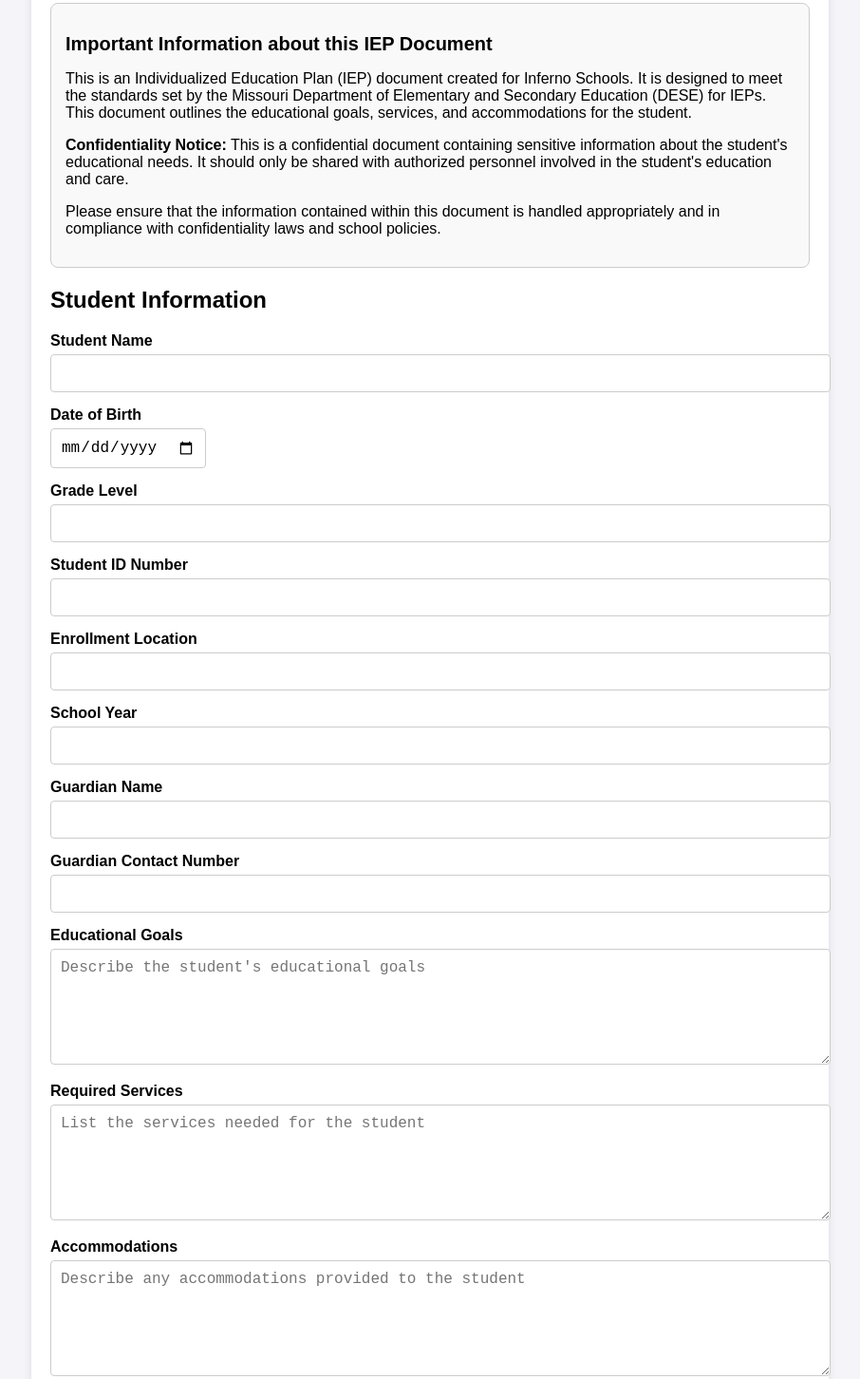
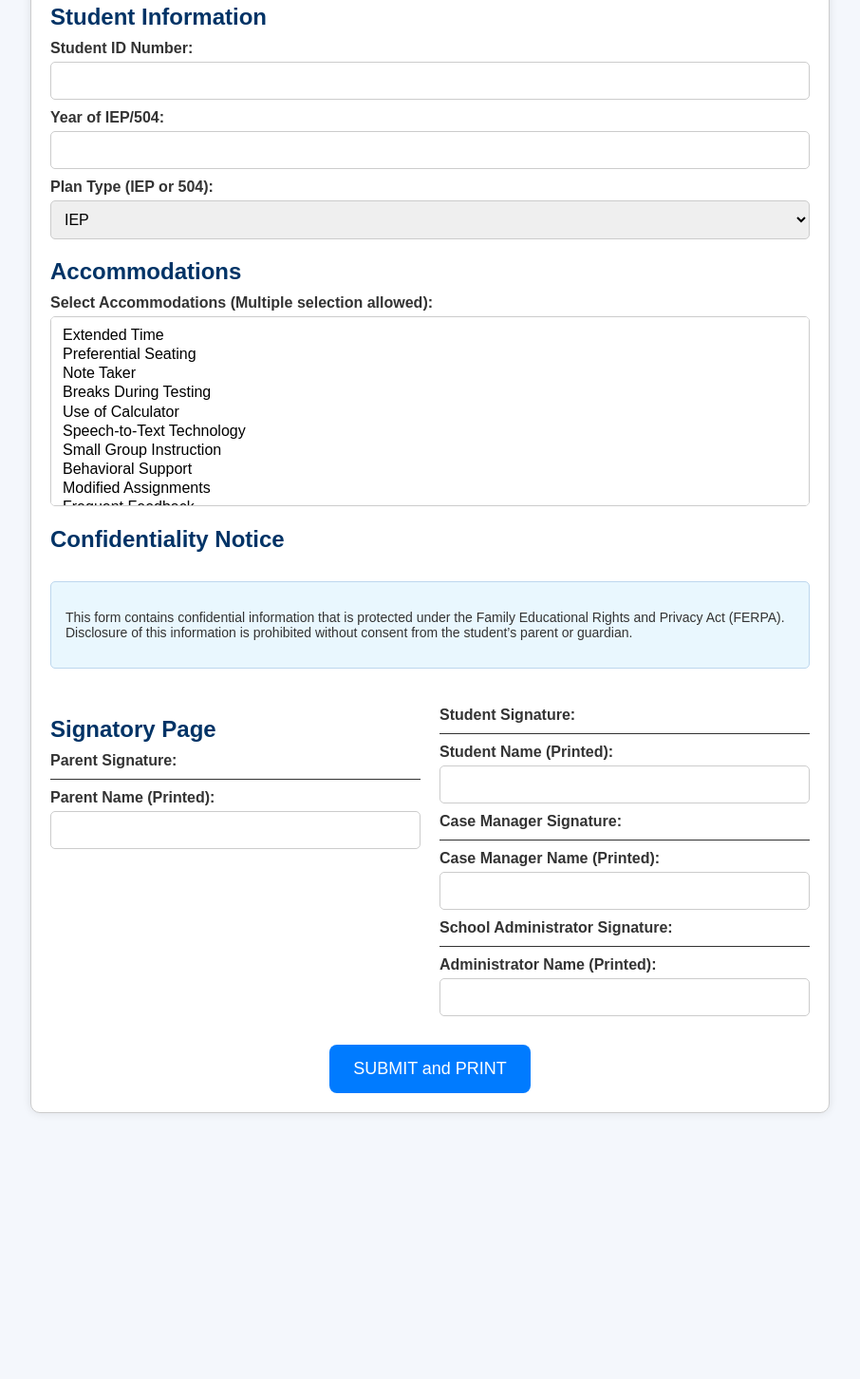
Before and after one commit to jafernz2/iep-form, a plain HTML site: page index.html in a window 1280 px wide. Shown: the part 117-1569 px from the top of the page at 95% size, without its empty margins (187-1093 px from the left). After the commit the page ends 1309 px from the top, so only its background shows below. Drawn offline with Linux system fonts and the light colour scheme.

Commit message:
Update index.html

```diff
--- a/index.html
+++ b/index.html
@@ -3,222 +3,221 @@
 <head>
     <meta charset="UTF-8">
     <meta name="viewport" content="width=device-width, initial-scale=1.0">
-    <title>IEP Form</title>
+    <title>IEP/504 Plan Form</title>
     <style>
+        /* General Body Styles */
         body {
-            font-family: Arial, sans-serif;
-            margin: 20px;
-            background-color: #f4f4f9;
-        }
-        h1 {
+            font-family: 'Arial', sans-serif;
+            margin: 0;
+            padding: 20px;
+            background-color: #f4f7fc;
             color: #333;
         }
-        .container {
+
+        h1 {
+            text-align: center;
+            font-size: 32px;
+            color: #003366;
+        }
+
+        .form-container {
+            width: 100%;
             max-width: 800px;
             margin: 0 auto;
-            background-color: white;
             padding: 20px;
-            border-radius: 8px;
+            background-color: #fff;
+            border: 1px solid #ccc;
+            border-radius: 10px;
             box-shadow: 0 0 10px rgba(0, 0, 0, 0.1);
         }
-        .form-group {
-            margin-bottom: 15px;
+
+        .section-title {
+            font-size: 24px;
+            margin-bottom: 10px;
+            color: #003366;
         }
-        .form-group label {
+
+        label {
+            display: block;
             font-weight: bold;
-            display: block;
-            margin-bottom: 5px;
+            margin-top: 10px;
         }
-        .form-group input, .form-group select, .form-group textarea {
+
+        input[type="text"], select, textarea {
             width: 100%;
             padding: 10px;
-            border-radius: 4px;
+            margin-top: 5px;
+            font-size: 16px;
             border: 1px solid #ccc;
-            font-size: 16px;
+            border-radius: 5px;
+            box-sizing: border-box;
         }
-        .form-group textarea {
+
+        textarea {
             resize: vertical;
-            min-height: 100px;
+            height: 100px;
         }
-        .form-group button {
-            background-color: #4CAF50;
+
+        /* Accommodations Multi-Select */
+        select[multiple] {
+            height: 200px;
+        }
+
+        .submit-container {
+            text-align: center;
+            margin-top: 30px;
+        }
+
+        .submit-container button {
+            background-color: #007BFF;
             color: white;
             border: none;
-            padding: 10px 20px;
-            font-size: 16px;
+            padding: 15px 25px;
+            font-size: 18px;
             cursor: pointer;
-            border-radius: 4px;
+            border-radius: 8px;
+            transition: background-color 0.3s ease;
         }
-        .form-group button:hover {
-            background-color: #45a049;
+
+        .submit-container button:hover {
+            background-color: #0056b3;
         }
-        .signature-section {
-            border-top: 2px solid #ccc;
-            padding-top: 20px;
-            margin-top: 20px;
+
+        /* Confidentiality Notice */
+        .confidentiality {
+            margin-top: 30px;
+            font-size: 14px;
+            background-color: #e9f7fe;
+            border: 1px solid #bdd7ee;
+            padding: 15px;
+            border-radius: 5px;
         }
-        .signature-group {
-            display: flex;
-            justify-content: space-between;
+
+        .signatory {
+            margin-top: 30px;
+            display: grid;
+            grid-template-columns: 1fr 1fr;
+            gap: 20px;
         }
-        .signature-group input {
-            width: 45%;
+
+        .signatory input {
+            width: 100%;
         }
-        .form-group input[type="date"] {
-            width: auto;
-        }
-        .info-section {
-            background-color: #f9f9f9;
-            padding: 15px;
-            border-radius: 8px;
-            margin-bottom: 20px;
-            border: 1px solid #ccc;
-        }
-        .info-section h2 {
-            font-size: 20px;
+
+        .signatory .signature-line {
+            border-bottom: 1px solid #333;
+            padding: 5px;
             margin-bottom: 10px;
         }
-        .info-section p {
-            font-size: 16px;
+
+        /* Print Styles */
+        @media print {
+            body {
+                margin: 0;
+                padding: 0;
+            }
+
+            .form-container {
+                box-shadow: none;
+                border-radius: 0;
+            }
+
+            .submit-container, .confidentiality {
+                display: none;
+            }
+
+            .form-container h1 {
+                text-align: center;
+                font-size: 28px;
+            }
         }
     </style>
 </head>
 <body>
-    <div class="container">
-        <h1>Individualized Education Plan (IEP) Form</h1>
 
-        <!-- Information Section -->
-        <div class="info-section">
-            <h2>Important Information about this IEP Document</h2>
-            <p>This is an Individualized Education Plan (IEP) document created for Inferno Schools. It is designed to meet the standards set by the Missouri Department of Elementary and Secondary Education (DESE) for IEPs. This document outlines the educational goals, services, and accommodations for the student.</p>
-            <p><strong>Confidentiality Notice:</strong> This is a confidential document containing sensitive information about the student's educational needs. It should only be shared with authorized personnel involved in the student's education and care.</p>
-            <p>Please ensure that the information contained within this document is handled appropriately and in compliance with confidentiality laws and school policies.</p>
+    <div class="form-container">
+        <h1>IEP/504 Plan Form</h1>
+
+        <div>
+            <h2 class="section-title">Student Information</h2>
+            <label for="studentId">Student ID Number:</label>
+            <input type="text" id="studentId" name="studentId">
+
+            <label for="iepYear">Year of IEP/504:</label>
+            <input type="text" id="iepYear" name="iepYear">
+
+            <label for="planType">Plan Type (IEP or 504):</label>
+            <select id="planType" name="planType">
+                <option value="IEP">IEP</option>
+                <option value="504">504</option>
+            </select>
         </div>
 
-        <form action="#" method="post" id="iepForm">
-            <!-- Student Information Section -->
-            <h2>Student Information</h2>
-            <div class="form-group">
-                <label for="studentName">Student Name</label>
-                <input type="text" id="studentName" name="studentName" required>
+        <div>
+            <h2 class="section-title">Accommodations</h2>
+            <label for="accommodations">Select Accommodations (Multiple selection allowed):</label>
+            <select id="accommodations" name="accommodations[]" multiple size="10">
+                <option value="Extended Time">Extended Time</option>
+                <option value="Preferential Seating">Preferential Seating</option>
+                <option value="Note Taker">Note Taker</option>
+                <option value="Breaks During Testing">Breaks During Testing</option>
+                <option value="Use of Calculator">Use of Calculator</option>
+                <option value="Speech-to-Text Technology">Speech-to-Text Technology</option>
+                <option value="Small Group Instruction">Small Group Instruction</option>
+                <option value="Behavioral Support">Behavioral Support</option>
+                <option value="Modified Assignments">Modified Assignments</option>
+                <option value="Frequent Feedback">Frequent Feedback</option>
+                <option value="Visual Aids">Visual Aids</option>
+                <option value="Reduced Distractions">Reduced Distractions</option>
+                <option value="Other">Other</option>
+            </select>
+        </div>
+
+        <div>
+            <h2 class="section-title">Confidentiality Notice</h2>
+            <div class="confidentiality">
+                <p>This form contains confidential information that is protected under the Family Educational Rights and Privacy Act (FERPA). Disclosure of this information is prohibited without consent from the student’s parent or guardian.</p>
             </div>
-            <div class="form-group">
-                <label for="studentDOB">Date of Birth</label>
-                <input type="date" id="studentDOB" name="studentDOB" required>
-            </div>
-            <div class="form-group">
-                <label for="studentGrade">Grade Level</label>
-                <input type="text" id="studentGrade" name="studentGrade" required>
-            </div>
-            <div class="form-group">
-                <label for="studentID">Student ID Number</label>
-                <input type="text" id="studentID" name="studentID" required>
-            </div>
-            <div class="form-group">
-                <label for="enrollmentLocation">Enrollment Location</label>
-                <input type="text" id="enrollmentLocation" name="enrollmentLocation" required>
-            </div>
-            <div class="form-group">
-                <label for="schoolYear">School Year</label>
-                <input type="text" id="schoolYear" name="schoolYear" required>
+        </div>
+
+        <div class="signatory">
+            <div>
+                <h2 class="section-title">Signatory Page</h2>
+                <label for="parentSignature">Parent Signature:</label>
+                <div class="signature-line" id="parentSignature"></div>
+                <label for="parentName">Parent Name (Printed):</label>
+                <input type="text" id="parentName" name="parentName">
             </div>
 
-            <!-- Parent/Guardian Information -->
-            <div class="form-group">
-                <label for="guardianName">Guardian Name</label>
-                <input type="text" id="guardianName" name="guardianName" required>
+            <div>
+                <label for="studentSignature">Student Signature:</label>
+                <div class="signature-line" id="studentSignature"></div>
+                <label for="studentName">Student Name (Printed):</label>
+                <input type="text" id="studentName" name="studentName">
+
+                <label for="caseManagerSignature">Case Manager Signature:</label>
+                <div class="signature-line" id="caseManagerSignature"></div>
+                <label for="caseManagerName">Case Manager Name (Printed):</label>
+                <input type="text" id="caseManagerName" name="caseManagerName">
+
+                <label for="adminSignature">School Administrator Signature:</label>
+                <div class="signature-line" id="adminSignature"></div>
+                <label for="adminName">Administrator Name (Printed):</label>
+                <input type="text" id="adminName" name="adminName">
             </div>
-            <div class="form-group">
-                <label for="guardianContact">Guardian Contact Number</label>
-                <input type="tel" id="guardianContact" name="guardianContact" required>
-            </div>
+        </div>
 
-            <!-- Educational Goals Section -->
-            <div class="form-group">
-                <label for="goals">Educational Goals</label>
-                <textarea id="goals" name="goals" placeholder="Describe the student's educational goals" required></textarea>
-            </div>
-
-            <!-- Services Section -->
-            <div class="form-group">
-                <label for="services">Required Services</label>
-                <textarea id="services" name="services" placeholder="List the services needed for the student" required></textarea>
-            </div>
-
-            <!-- Accommodations Section -->
-            <div class="form-group">
-                <label for="accommodations">Accommodations</label>
-                <textarea id="accommodations" name="accommodations" placeholder="Describe any accommodations provided to the student" required></textarea>
-            </div>
-
-            <!-- Progress Monitoring Section -->
-            <div class="form-group">
-                <label for="progressMonitoring">Progress Monitoring Plan</label>
-                <textarea id="progressMonitoring" name="progressMonitoring" placeholder="Describe how progress will be monitored" required></textarea>
-            </div>
-
-            <!-- Case Manager Section -->
-            <div class="form-group">
-                <label for="caseManagerName">Case Manager's Name</label>
-                <input type="text" id="caseManagerName" name="caseManagerName" required>
-            </div>
-
-            <!-- Administration Section -->
-            <div class="form-group">
-                <label for="adminName">Administrator's Name</label>
-                <input type="text" id="adminName" name="adminName" required>
-            </div>
-
-            <!-- School Information Section -->
-            <h2>School Information</h2>
-            <div class="form-group">
-                <label for="districtCode">District Code</label>
-                <input type="text" id="districtCode" name="districtCode" value="99142" readonly>
-            </div>
-            <div class="form-group">
-                <label for="districtName">District Name</label>
-                <input type="text" id="districtName" name="districtName" value="Inferno School District" readonly>
-            </div>
-
-            <!-- Signature Page Section -->
-            <div class="signature-section">
-                <h3>Signatures</h3>
-                <div class="form-group signature-group">
-                    <div>
-                        <label for="parentSignature">Parent/Guardian Signature</label>
-                        <input type="text" id="parentSignature" name="parentSignature" required>
-                        <label for="parentDate">Date</label>
-                        <input type="date" id="parentDate" name="parentDate" required>
-                    </div>
-                    <div>
-                        <label for="caseManagerSignature">Case Manager's Signature</label>
-                        <input type="text" id="caseManagerSignature" name="caseManagerSignature" required>
-                        <label for="caseManagerDate">Date</label>
-                        <input type="date" id="caseManagerDate" name="caseManagerDate" required>
-                    </div>
-                </div>
-                <div class="form-group signature-group">
-                    <div>
-                        <label for="adminSignature">Administrator's Signature</label>
-                        <input type="text" id="adminSignature" name="adminSignature" required>
-                        <label for="adminDate">Date</label>
-                        <input type="date" id="adminDate" name="adminDate" required>
-                    </div>
-                </div>
-            </div>
-
-            <!-- Submit Button -->
-            <div class="form-group">
-                <button type="button" onclick="printForm()">Submit and Print</button>
-            </div>
-        </form>
+        <div class="submit-container">
+            <button onclick="submitForm()">SUBMIT and PRINT</button>
+        </div>
     </div>
 
     <script>
-        function printForm() {
-            // Trigger the print dialog
+        // Function to trigger printing the form
+        function submitForm() {
             window.print();
         }
     </script>
+
 </body>
 </html>
```
